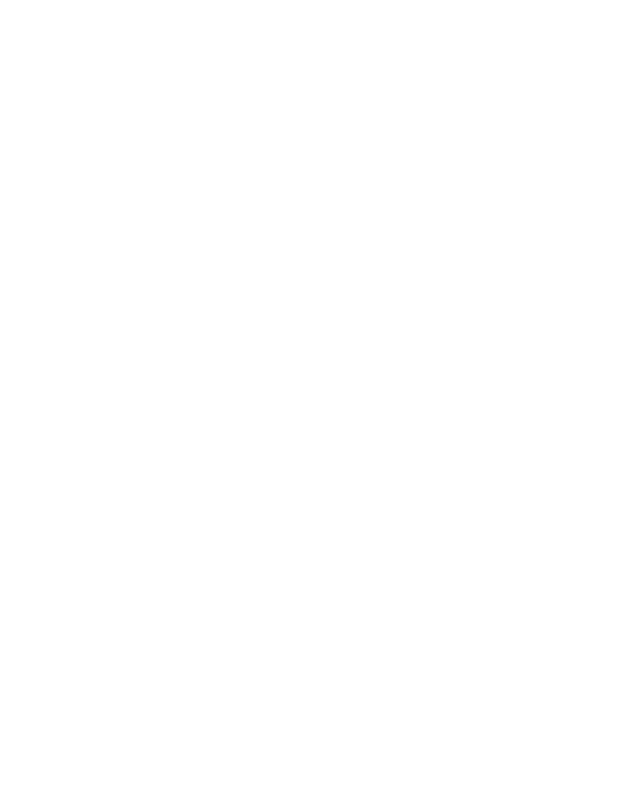
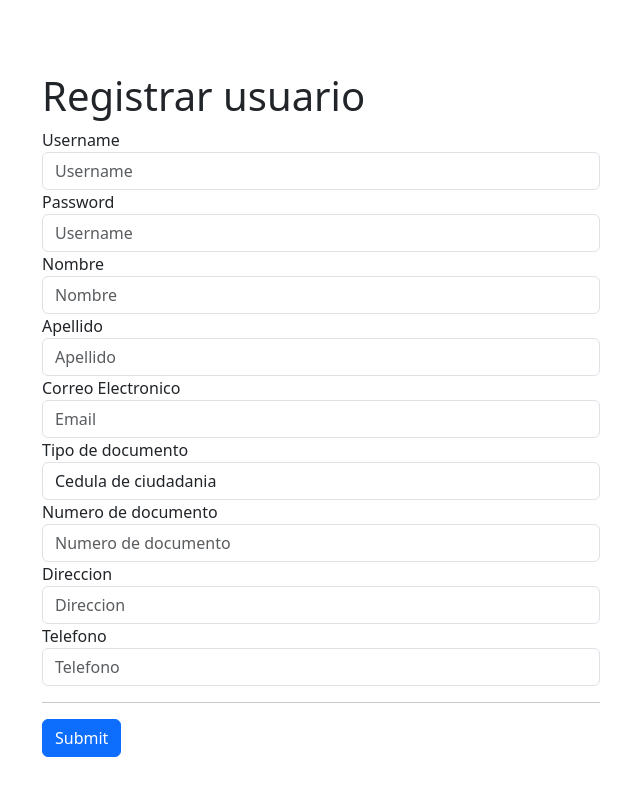
Before and after one commit to Sebastian01973/microservices-IS2, a Vue app in the folder frontend/: page /user/signUp in a window 1280 px wide. Before the commit this address had no page. Shown: the top 796 px of the page, without its empty margins (319-959 px from the left). Built offline with nearby package versions, Linux system fonts and the light colour scheme.

Commit message:
Add form bovine

```diff
--- /dev/null
+++ b/frontend/src/components/Bovino.vue
@@ -0,0 +1,15 @@
+<script setup>
+
+import NavBar from "@/components/NavBar.vue";
+</script>
+
+<template>
+  <NavBar></NavBar>
+  <div class="container">
+    <h1>Crear un nuevo Bovino</h1>
+  </div>
+</template>
+
+<style scoped>
+
+</style>
--- /dev/null
+++ b/frontend/src/components/Home.vue
@@ -0,0 +1,16 @@
+<script setup>
+import NavBar from "@/components/NavBar.vue";
+</script>
+
+<template>
+  <NavBar></NavBar>
+
+  <div class="container">
+    <h1>Bienvenido</h1>
+  </div>
+
+</template>
+
+<style scoped>
+
+</style>
--- a/frontend/src/components/LogIn.vue
+++ b/frontend/src/components/LogIn.vue
@@ -69,14 +69,16 @@ export default {
   methods: {
     processLogInUser: function () {
       axios.post(
-          "https://axios.com/login/",
+          // "https://axios.com/login/",
+          "https://jsonplaceholder.typicode.com/users",
           this.user,
           {headers: {}}
       ).then((result) => {
+        console.log(result)
         let dataLogin = {
           username: this.user.username,
-          token_access: result.data.access,
-          token_refresh: result.data.refresh,
+          // token_access: result.data.access,
+          // token_refresh: result.data.refresh,
         }
 
         const emits = ['completedLogIn'];
@@ -84,15 +86,15 @@ export default {
 
         // this.$emit('completedLogIn',dataLogin)
       }).catch((err) => {
-        if (err.response.status === 401) {
-          alert("ERROR 401: Credenciales Incorrectas.");
-        }
-        if (err.response.status === 400) {
-          alert("ERROR 400: Bad request.");
-        }
-        if (err.response.status === 500) {
-          alert("ERROR 500: Internal server error.");
-        }
+        // if (err.response.status === 401) {
+        //   alert("ERROR 401: Credenciales Incorrectas.");
+        // }
+        // if (err.response.status === 400) {
+        //   alert("ERROR 400: Bad request.");
+        // }
+        // if (err.response.status === 500) {
+        //   alert("ERROR 500: Internal server error.");
+        // }
       });
     },
     loadSignUp: function () {
--- /dev/null
+++ b/frontend/src/components/NavBar.vue
@@ -0,0 +1,51 @@
+<template>
+  <div>
+    <nav class="navbar navbar-expand-lg navbar-dark bg-dark">
+      <button
+          class="navbar-toggler"
+          type="button"
+          data-toggle="collapse"
+          data-target="#navbarNav"
+          aria-controls="navbarNav"
+          aria-expanded="false"
+          aria-label="Toggle navigation"
+      >
+        <span class="navbar-toggler-icon"></span>
+      </button>
+      <div class="collapse navbar-collapse" id="navbarNav">
+        <ul class="navbar-nav">
+          <li class="nav-item active">
+            <a v-on:click="home" class="nav-link" href="#">Inicio</a>
+          </li>
+          <li class="nav-item">
+            <a v-on:click="bovino" class="nav-link" href="#">Crear Bovino</a>
+          </li>
+        </ul>
+      </div>
+    </nav>
+  </div>
+</template>
+
+<script>
+export default {
+  name: "NavBar",
+  methods: {
+    home: function () {
+      this.$router.push({name: "homeUser"})
+    },
+    bovino: function () {
+      this.$router.push({name: "bovino"})
+    },
+    logOut: function(){
+      localStorage.clear();
+      alert("Sesion Cerrada");
+      localStorage.setItem("isAuth",false);
+      this.$router.push({name: "root"})
+    },
+  }
+}
+</script>
+
+<style scoped>
+
+</style>
--- /dev/null
+++ b/frontend/src/components/SignUp.vue
@@ -0,0 +1,195 @@
+<template>
+  <div class="container">
+    <div class="col-md-6 offset-md-3 mt-5">
+      <br/>
+      <h1>Registrar usuario</h1>
+      <form v-on:submit.prevent="processSignUp">
+        <div class="form-group">
+          <label for="InputUsername">Username</label>
+          <input
+              type="text"
+              v-model="user.username"
+              class="form-control"
+              id="username"
+              placeholder="Username"
+              required="required"
+          />
+        </div>
+
+        <div class="form-group">
+          <label for="InputPassword">Password</label>
+          <input
+              type="password"
+              v-model="user.password"
+              class="form-control"
+              id="password"
+              placeholder="Username"
+              required="required"
+          />
+        </div>
+
+        <div class="form-group">
+          <label for="InputNombre">Nombre</label>
+          <input
+              type="text"
+              v-model="user.nombre"
+              class="form-control"
+              id="nombre"
+              placeholder="Nombre"
+              required="required"
+          />
+        </div>
+
+
+        <div class="form-group">
+          <label for="InputApellido">Apellido</label>
+          <input
+              type="text"
+              v-model="user.apellido"
+              class="form-control"
+              id="apellido"
+              placeholder="Apellido"
+              required="required"
+          />
+        </div>
+
+        <div class="form-group">
+          <label for="InputEmail1" required="required">Correo Electronico</label>
+          <input
+              type="email"
+              v-model="user.email"
+              class="form-control"
+              id="email"
+              aria-describedby="emailHelp"
+              placeholder="Email"
+              required="required"
+          />
+        </div>
+
+        <!--        Selecionar tipo de documento  obligaotrio-->
+        <div class="form-group">
+          <label for="InputTipoDocumento">Tipo de documento</label>
+          <select
+              class="form-control"
+              id="tipoDocumento"
+              v-model="user.tipo_documento"
+              required="required"
+          >
+            <option selected value="CC">Cedula de ciudadania</option>
+            <option value="TI">Tarjeta de identidad</option>
+            <option value="CE">Cedula de extranjeria</option>
+            <option value="RC">Registro civil</option>
+            <option value="PA">Pasaporte</option>
+          </select>
+        </div>
+
+        <div class="form-group">
+          <label for="exampleInputName">Numero de documento</label>
+          <input
+              type="text"
+              v-model="user.numero_documento"
+              class="form-control"
+              id="numeroDocumento"
+              placeholder="Numero de documento"
+              required="required"
+          />
+        </div>
+
+        <div class="form-group">
+          <label for="InputDireccion">Direccion</label>
+          <input
+              type="text"
+              v-model="user.direccion"
+              class="form-control"
+              id="direccion"
+              placeholder="Direccion"
+              required="required"
+          />
+        </div>
+
+        <div class="form-group">
+          <label for="InputTelefono">Telefono</label>
+          <input
+              type="text"
+              v-model="user.telefono"
+              class="form-control"
+              id="telefono"
+              placeholder="Telefono"
+              required="required"
+          />
+        </div>
+        <hr/>
+        <div class="success" v-if="isSuccess">
+          We received your submission, thank you!
+        </div>
+        <button type="submit" class="btn btn-primary">Submit</button>
+      </form>
+    </div>
+  </div>
+
+</template>
+
+<script>
+import "bootstrap/dist/css/bootstrap.min.css";
+import axios from "axios";
+
+export default {
+  name: "SignUp",
+  data: function () {
+    return {
+      user: {
+        username: "",
+        password: "",
+        nombre: "",
+        apellido: "",
+        email: "",
+        tipo_documento: "CC",
+        numero_documento: "",
+        direccion: "",
+        telefono: "",
+      }
+    }
+  },
+
+  methods: {
+    processSignUp: function () {
+      axios.post(
+          'https://axios.com/user/',
+          this.user,
+          {headers: {}}
+      ).then((result) => {
+        let dataSignUp = {
+          username: this.user.username,
+          token_access: result.data.access,
+          token_refresh: result.data.refresh,
+        }
+        this.$emit('completedSignUp', dataSignUp);
+      }).catch((error) => {
+        alert("Error: Fallo en el registro" + error.message);
+      });
+    }
+  }
+}
+
+
+</script>
+
+<style scoped>
+h3 {
+  margin: 40px 0 0;
+}
+
+ul {
+  list-style-type: none;
+  padding: 0;
+}
+
+li {
+  display: inline-block;
+  margin: 0 10px;
+}
+
+a {
+  color: #42b983;
+}
+</style>
```
Also changed, not shown: frontend/src/router.js (+7 -3 lines).
